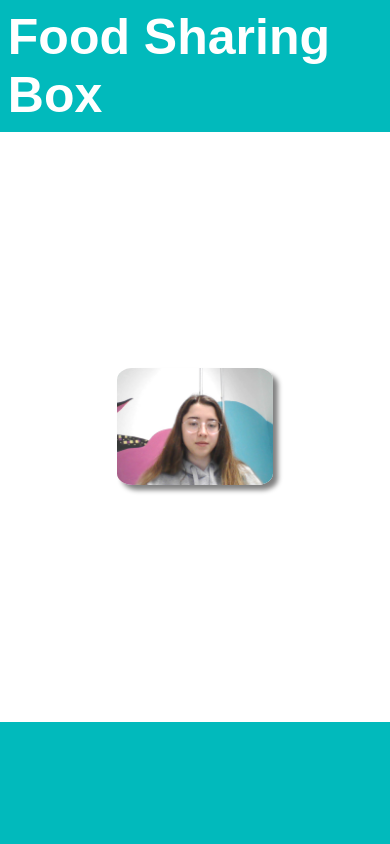
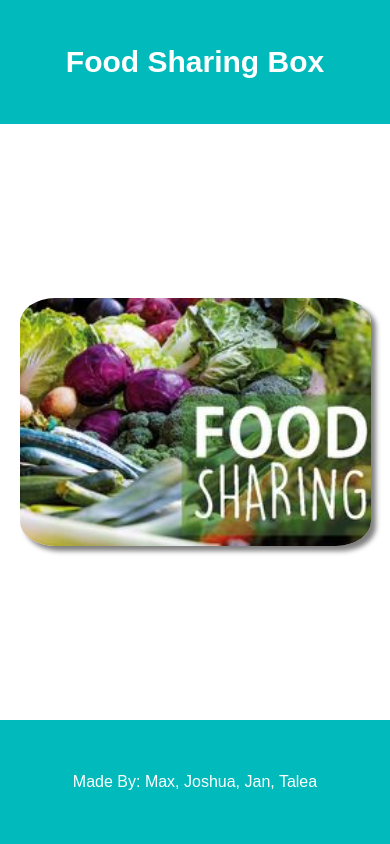
Before and after one commit to TaleaX/foodsharingbox, a Flask app: page / in a window 390 px wide. Run offline with Flask 2, Linux system fonts and the light colour scheme.

Commit message:
responsive frontend

```diff
--- a/static/style.css
+++ b/static/style.css
@@ -2,6 +2,8 @@ body {
     height: 100vh;
     padding: 0;
     margin: 0;
+    font-family: 'futura-pt', sans-serif;
+    color: white;
 }
 
 .container {
@@ -25,18 +27,49 @@ main {
 }
 
 footer {
+    display: flex;
+    align-items: center;
+    justify-content: center;
     background-color: #01babc;
 }
 
 h1 {
     margin: 2%;
-    font-family: 'futura-pt', sans-serif;
     font-size: 50px;
-    color: white;
 }
 
+@media ( max-width: 50em ) {
+    h1 {
+        font-size: 2.3em;
+      }
+    }
+
+@media ( max-width: 30em ) {
+    h1 {
+        font-size: 1.875em;
+        }
+    }
+
 img {
-    width: 40%;
+    min-width: 40%;
     border-radius: 10%;
     box-shadow: 5px 5px 5px gray;
 }
+
+@media ( max-width: 85em ) {
+    img {
+            width: 50%;
+        }
+    }
+
+@media ( max-width: 60em ) {
+    img {
+            width: 60%;
+        }
+    }
+
+@media ( max-width: 45em ) {
+    img {
+            width: 90%;
+        }
+    }
--- a/templates/index.html
+++ b/templates/index.html
@@ -13,7 +13,7 @@
         <main>
             <img src="{{ user_image }}">
         </main>
-        <footer></footer>
+        <footer><p>Made By: Max, Joshua, Jan, Talea</p></footer>
     </div>
 </body>
 </html>
```
Also changed, not shown: static/image.jpg.
